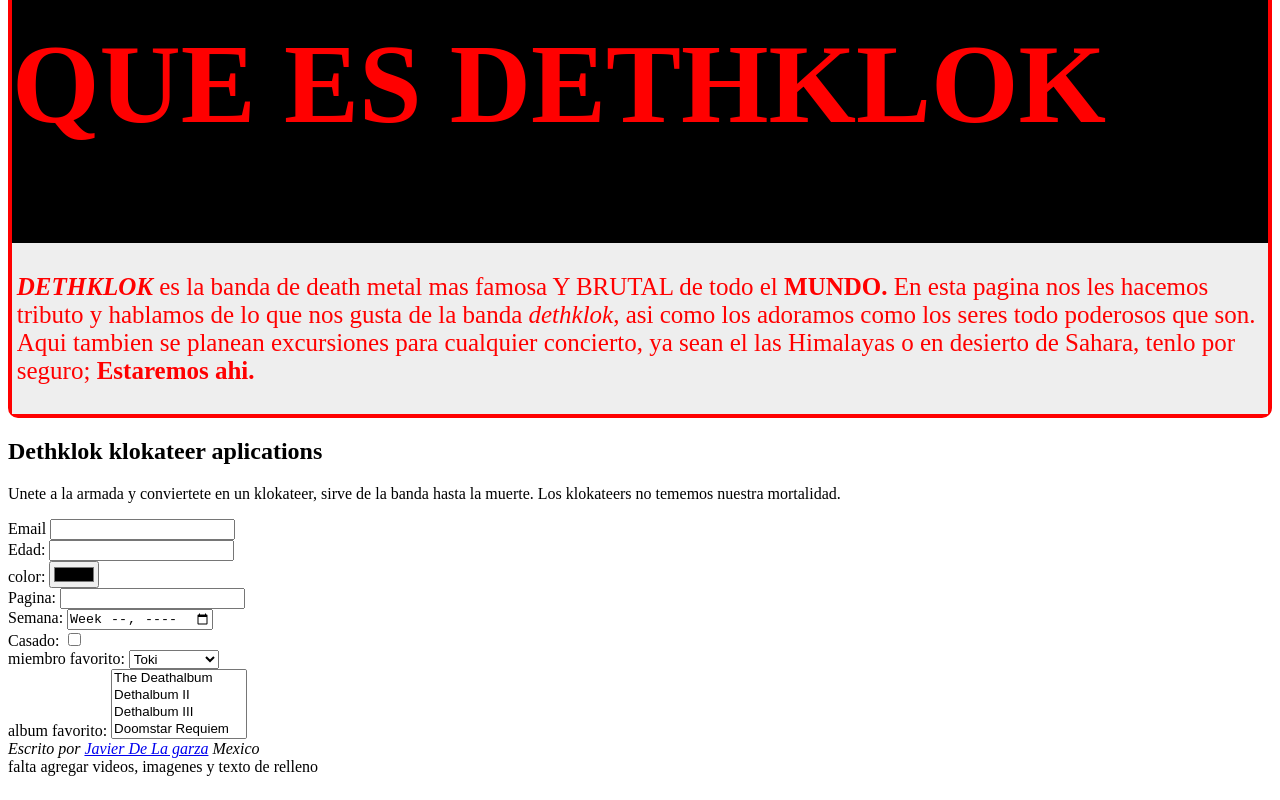
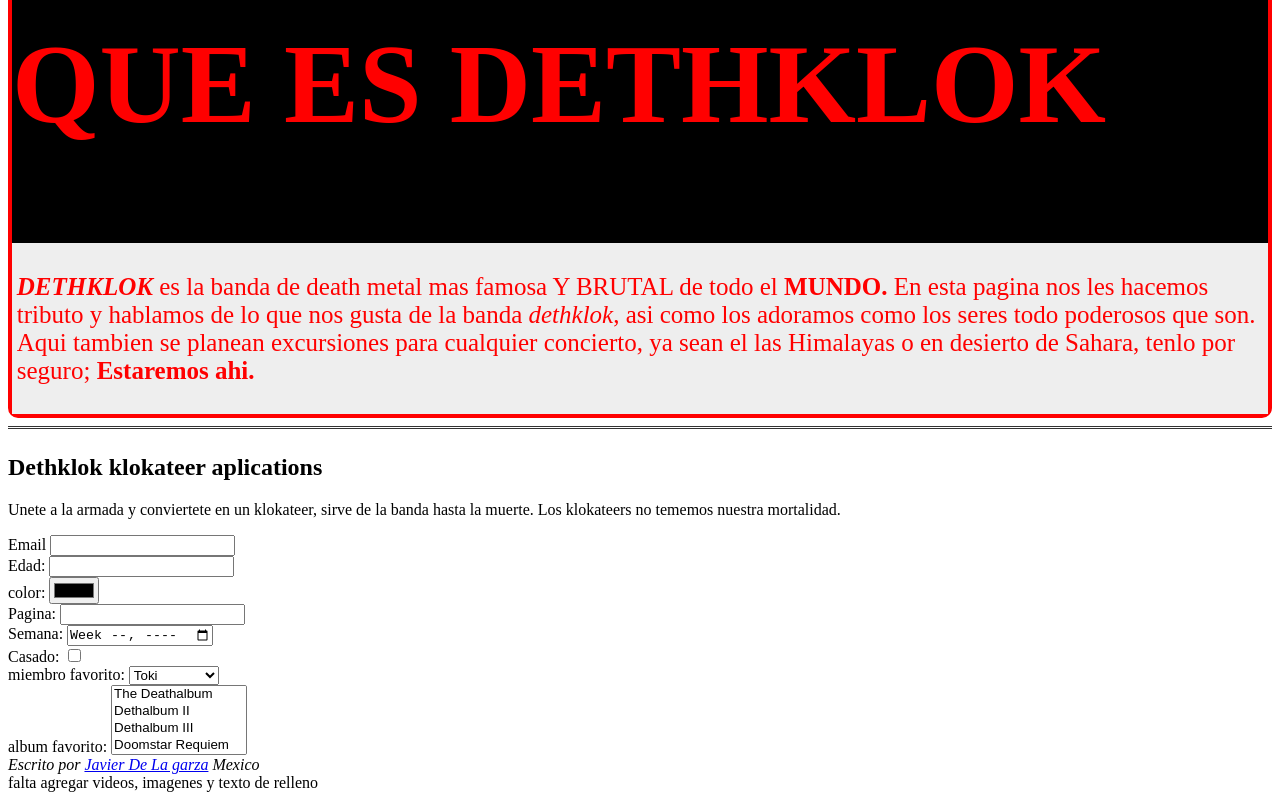
Before and after one commit to MariaLoco/Evidencia1, a plain HTML site: page index.html in a window 1280 px wide. Shown: the part 842-1642 px from the top of the page. Drawn offline with Linux system fonts and the light colour scheme.

Commit message:
agrege hr y main

```diff
--- a/estilo.css
+++ b/estilo.css
@@ -85,6 +85,16 @@ aside > p {
     margin: 0.5rem;
 }
 
+
+hr {
+    border: none;
+    border-top: 3px double #333;
+    color: #333;
+    overflow: visible;
+    text-align: center;
+    height: 5px;
+}
+
 /*Poner fondo verde
 [lang]
 {
--- a/index.html
+++ b/index.html
@@ -28,6 +28,7 @@
             </ul>
         </nav>
     </header>
+    <main>
     <h1 tabindex="1" lang="en" id="h1" style="border: 4px solid red; border-radius: 10px; font-size: 100px; background: black; color:red">DETHKLOK</h1>
     <div>
         <img class="imgIndex" src="imagenes/dethklok.jpg" alt="" >
@@ -40,7 +41,7 @@
         </article>
     </article>
 
-
+    <hr />
     <section id="Unete" class="negro">
         <h2>Dethklok klokateer aplications</h2>
         <p lang="es">Unete a la armada y conviertete en un klokateer, sirve de la banda hasta la muerte. Los klokateers no tememos nuestra mortalidad. </p>
@@ -92,13 +93,14 @@
             </div>
         </form>
     </section>
+    </main>
+    <footer>
+        <address>
+            Escrito por <a href="mailto:1alexdelagarza@gmail.com">Javier De La garza</a>
+            Mexico
+        </address>
+    </footer>
 </body>
-<footer>
-    <address>
-        Escrito por <a href="mailto:1alexdelagarza@gmail.com">Javier De La garza</a>
-        Mexico
-    </address>
-</footer>
 </html>
 
 falta agregar videos, imagenes y texto de relleno
```
